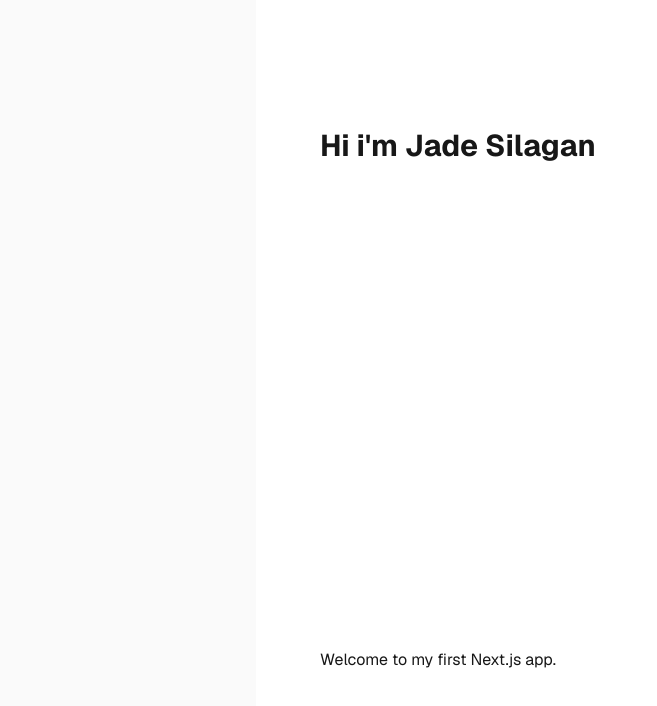
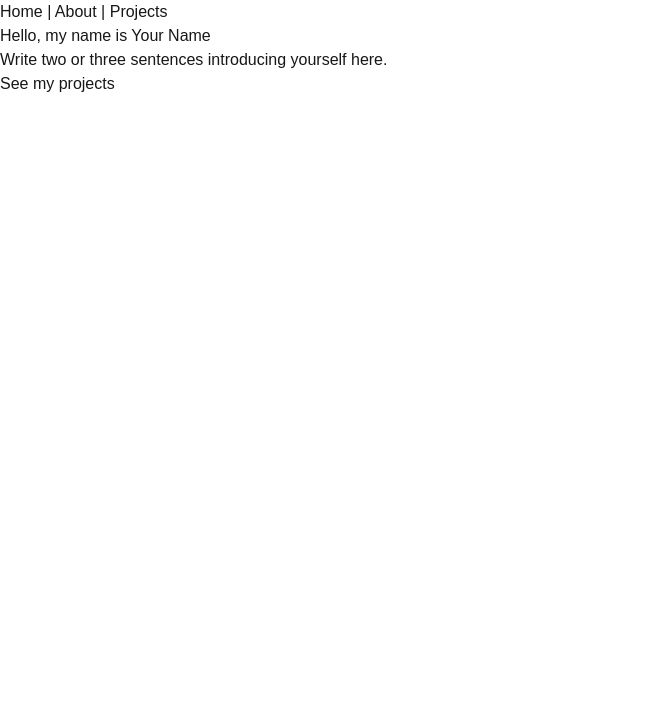
Before and after one commit to jadesilagan3-bit/my-first-app, a Next.js app: page / in a window 1280 px wide. Shown: the top 706 px of the page, without its empty margins (0-657 px from the left). Built offline with nearby package versions, Linux system fonts and the light colour scheme.

Commit message:
Update project pages and navigation

```diff
--- /dev/null
+++ b/app/about/page.tsx
@@ -0,0 +1,12 @@
+export default function AboutPage() {
+  return (
+    <main>
+      <h1>About</h1>
+
+      <p>
+        My name is Jade Silagan.
+        I am a student learning web development.
+      </p>
+    </main>
+  );
+}
--- a/app/layout.tsx
+++ b/app/layout.tsx
@@ -1,6 +1,9 @@
+
 import type { Metadata } from "next";
+import type React from "react";
 import { Geist, Geist_Mono } from "next/font/google";
 import "./globals.css";
+import Link from "next/link";
 
 const geistSans = Geist({
   variable: "--font-geist-sans",
@@ -13,17 +16,33 @@ const geistMono = Geist_Mono({
 });
 
 export const metadata: Metadata = {
-  title: "Create Next App",
-  description: "Generated by create next app",
+  title: "My First App",
+  description: "My first Next.js website",
 };
 
-export default function RootLayout({ children }: LayoutProps<"/">) {
+export default function RootLayout({
+  children,
+}: {
+  children: React.ReactNode;
+}) {
   return (
     <html
       lang="en"
       className={`${geistSans.variable} ${geistMono.variable} h-full antialiased`}
     >
-      <body className="min-h-full flex flex-col">{children}</body>
+      <body className="min-h-full flex flex-col">
+
+        <nav>
+          <Link href="/">Home</Link>
+          {" | "}
+          <Link href="/about">About</Link>
+          {" | "}
+          <Link href="/projects">Projects</Link>
+        </nav>
+
+        {children}
+
+      </body>
     </html>
   );
 }
--- a/app/page.tsx
+++ b/app/page.tsx
@@ -1,16 +1,11 @@
-import Image from "next/image";
+import Link from "next/link";
 
 export default function Home() {
   return (
-    <div className="flex flex-col flex-1 items-center justify-center bg-zinc-50 font-sans dark:bg-black">
-      <main className="flex flex-1 w-full max-w-3xl flex-col items-center justify-between py-32 px-16 bg-white dark:bg-black sm:items-start">
-        <h1 className="text-3xl font-bold">
-          Hi i'm Jade Silagan
-        </h1>
-        <p>
-          Welcome to my first Next.js app.
-        </p>
-      </main>
-    </div>
+    <main>
+      <h1>Hello, my name is Your Name</h1>
+      <p>Write two or three sentences introducing yourself here.</p>
+      <Link href="/projects">See my projects</Link>
+    </main>
   );
 }
--- /dev/null
+++ b/app/projects/page.tsx
@@ -0,0 +1,8 @@
+export default function ProjectsPage() {
+  return (
+    <main>
+      <h1>Projects</h1>
+      <p>My projects will appear here.</p>
+    </main>
+  );
+}
```
